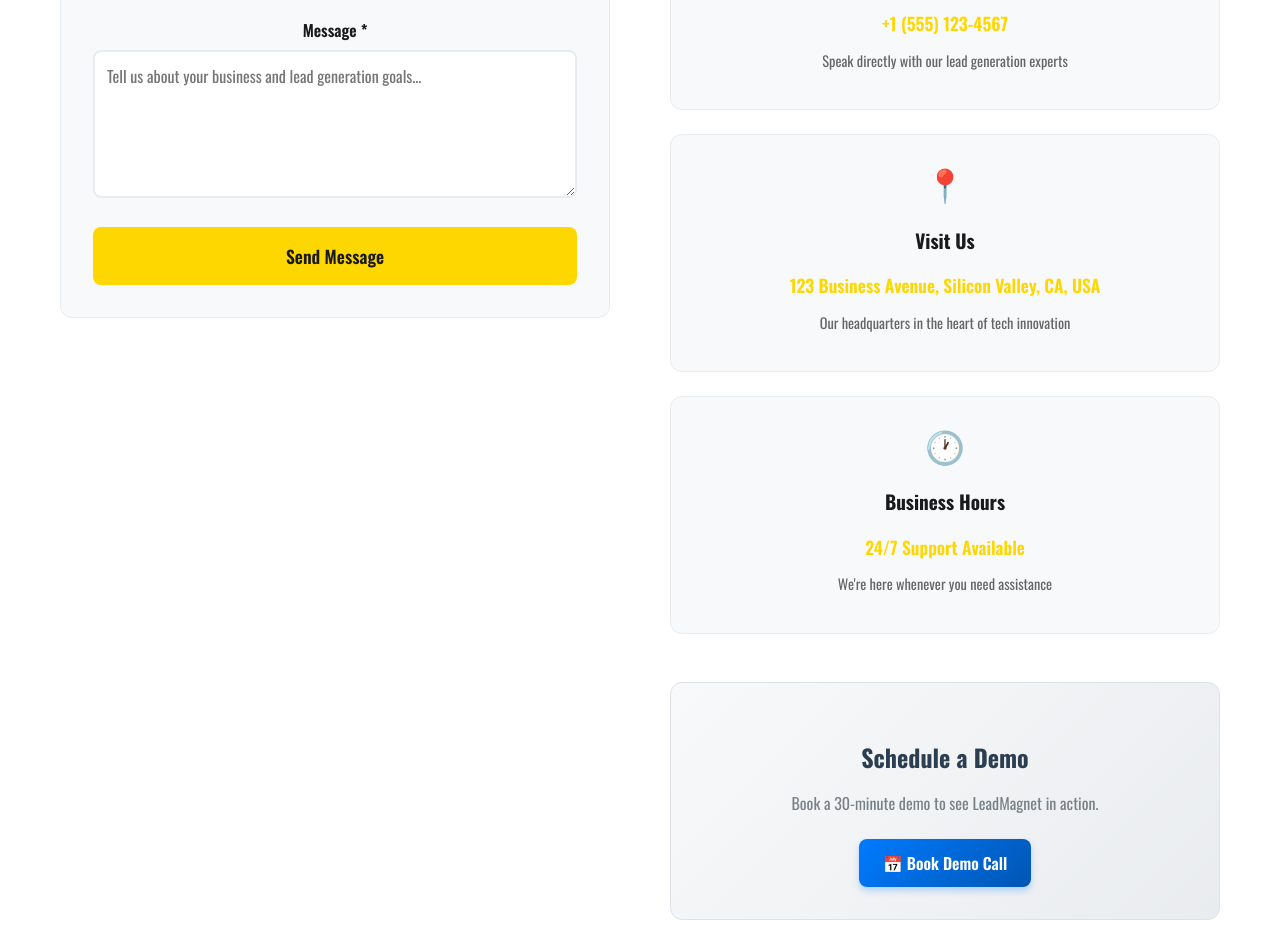
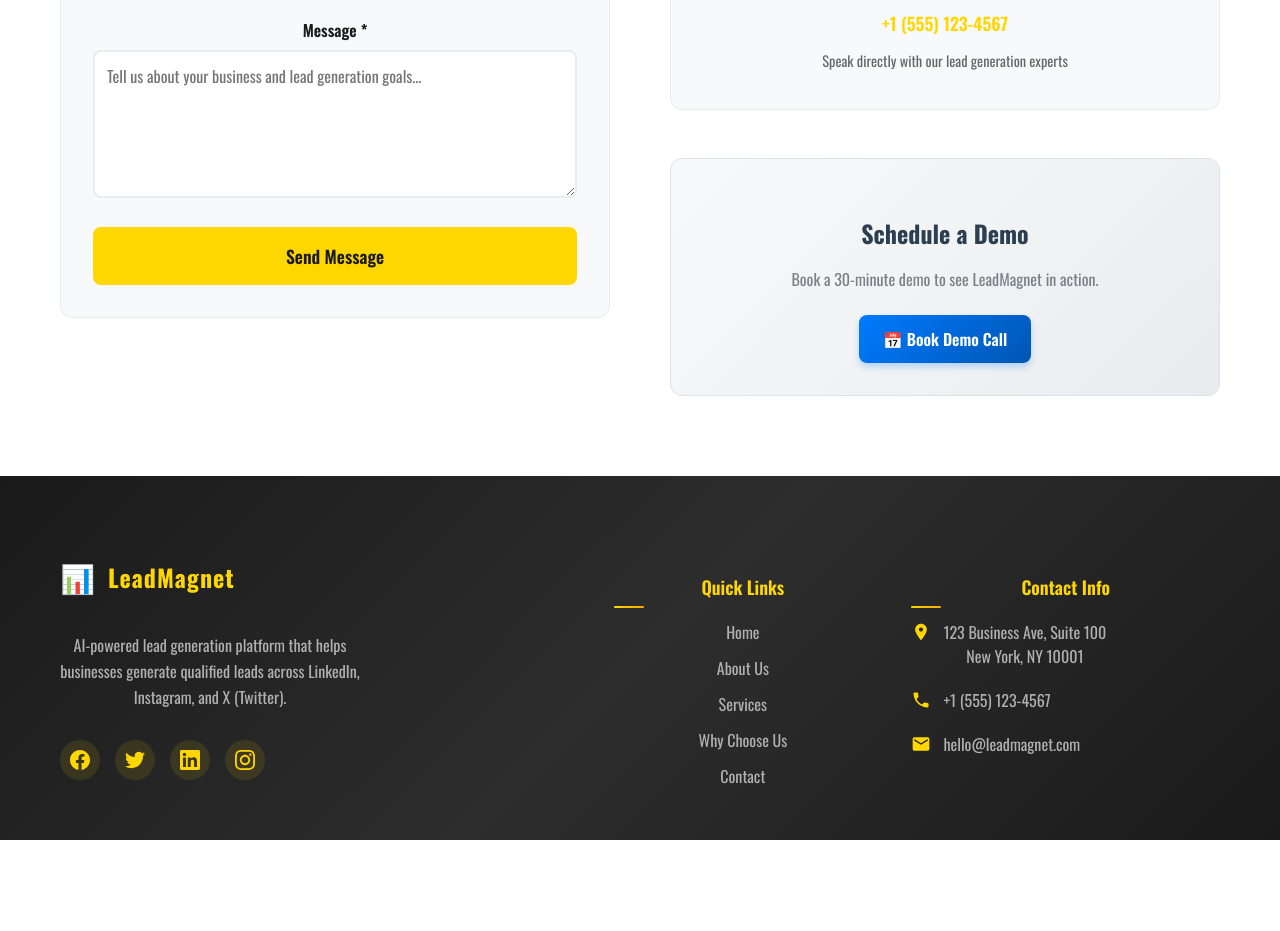
Before and after one commit to Mehreen-Israr/Lead-Magnet, a React (Create React App) app in the folder frontend/: page /contact in a window 1280 px wide. Shown: the part 1240-2171 px from the top of the page. After the commit the page ends 2080 px from the top, so only its background shows below. Built offline with nearby package versions, Linux system fonts and the light colour scheme.

Commit message:
Updated Contact page

```diff
--- a/frontend/src/pages/Contact.js
+++ b/frontend/src/pages/Contact.js
@@ -127,18 +127,6 @@ const Contact = () => {
       title: "Call Us",
       details: "+1 (555) 123-4567",
       description: "Speak directly with our lead generation experts"
-    },
-    {
-      icon: "📍",
-      title: "Visit Us",
-      details: "123 Business Avenue, Silicon Valley, CA, USA",
-      description: "Our headquarters in the heart of tech innovation"
-    },
-    {
-      icon: "🕐",
-      title: "Business Hours",
-      details: "24/7 Support Available",
-      description: "We're here whenever you need assistance"
     }
   ];
 
```
